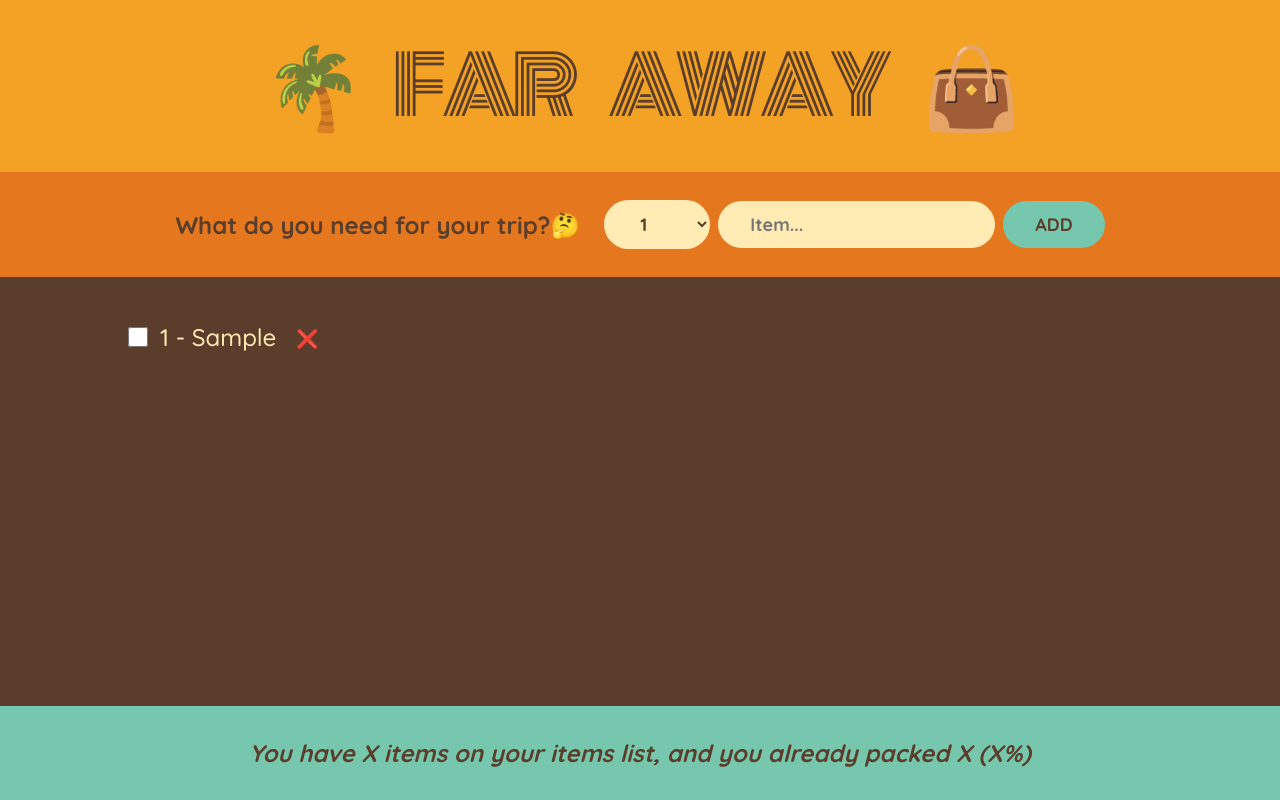
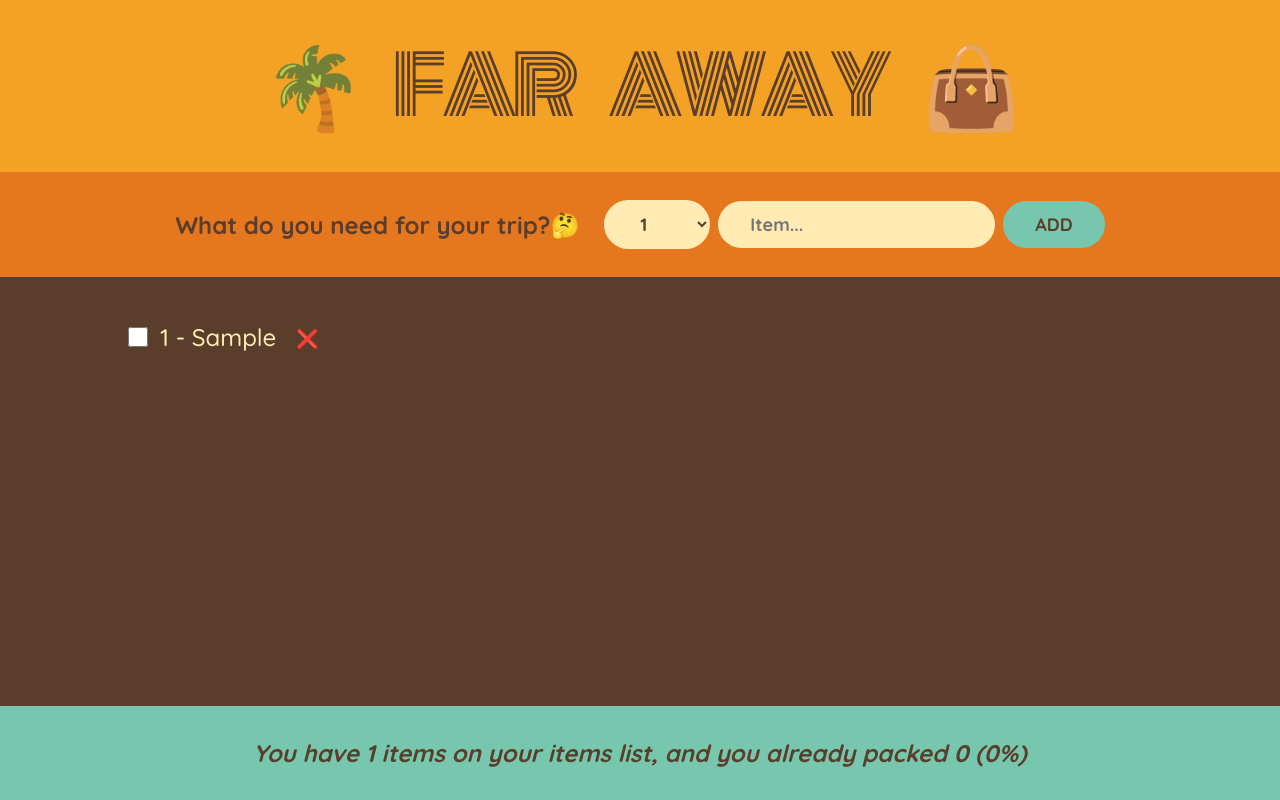
Before and after one commit to itsfercodes/travel-list-react, a React (Vite) app: page / in a window 1280 px wide. Both pictures are taken after typing "Sample" into the empty fields and a click on the button "ADD". Built offline with nearby package versions, Linux system fonts and the light colour scheme.

Commit message:
Add display stats from derived state

```diff
--- a/src/TravelListApp.jsx
+++ b/src/TravelListApp.jsx
@@ -30,7 +30,7 @@
         onDeleteItem={handleDeleteItem}
         onToggleItem={handleToggleItem}
       />
-      <Stats />
+      <Stats items={items} />
     </div>
   );
 }
--- a/src/components/Stats.jsx
+++ b/src/components/Stats.jsx
@@ -1,8 +1,23 @@
-function Stats() {
+/* eslint-disable react/prop-types */
+function Stats({ items }) {
+  if (!items.length)
+    return (
+      <p className="stats">
+        <em>Start adding some items to your packing list📃</em>
+      </p>
+    );
+
+  const totalItems = items.length;
+  const packedItems = items.filter((item) => item.packed).length;
+  const percentage = Math.round((packedItems / totalItems) * 100);
+
   return (
     <footer className="stats">
       <em>
-        You have X items on your items list, and you already packed X (X%)
+        {percentage === 100
+          ? 'You got everything! Ready to go ✈️'
+          : `You have ${totalItems} items on your items list, and you already packed
+        ${packedItems} (${percentage}%)`}
       </em>
     </footer>
   );
```
